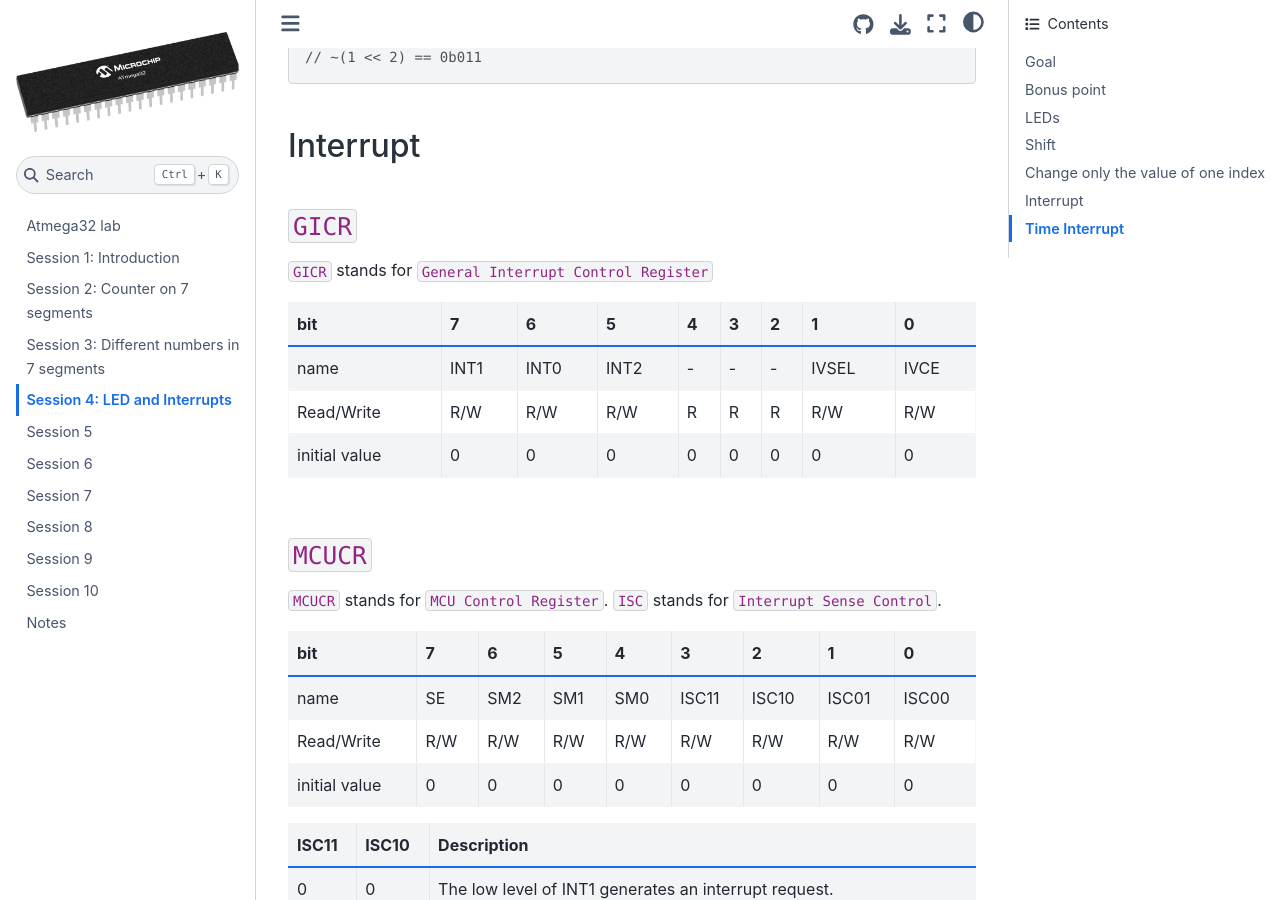
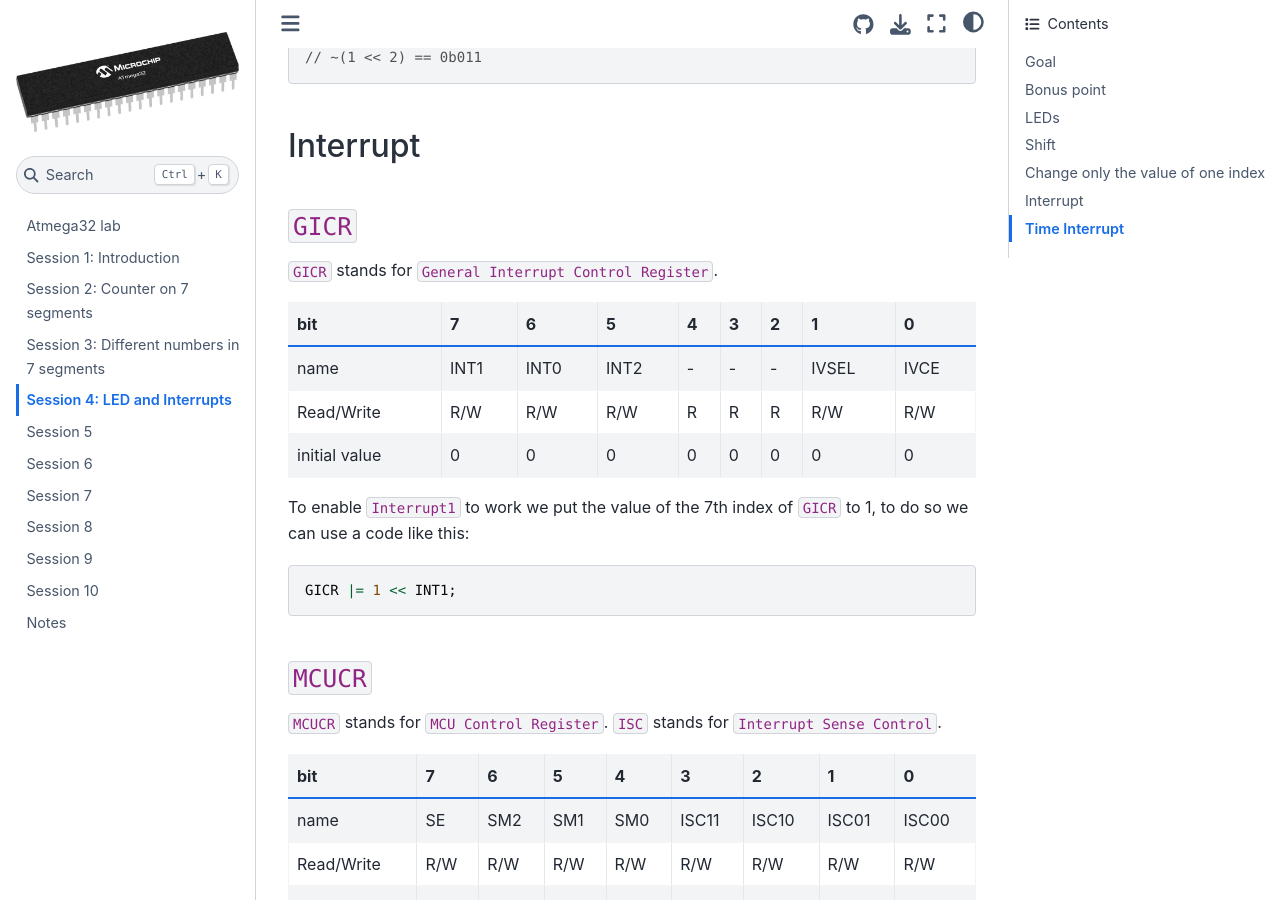
Before and after one commit to LiterallyTheOne/atmega32_lab, a Jupyter Book: the page built from docs/session_4.md, in a window 1280 px wide and 900 px high, scrolled down 1814 px. Built offline with Jupyter Book 1.0.4 settings and Sphinx 7.4.7 and the Sphinx Book theme 1.1.4, drawn with Linux system fonts in a browser that asks for light colours.

Commit message:
Add how to enable `Interrupt1` in `GICR`.

````diff
--- a/docs/session_4.md
+++ b/docs/session_4.md
@@ -83,13 +83,20 @@ PORTB &= ~(1 << 3);
 
 ### `GICR`
 
-`GICR` stands for `General Interrupt Control Register`
+`GICR` stands for `General Interrupt Control Register`.
 
 | bit           | 7    | 6    | 5    | 4 | 3 | 2 | 1     | 0    |
 |---------------|------|------|------|---|---|---|-------|------|
 | name          | INT1 | INT0 | INT2 | - | - | - | IVSEL | IVCE |
 | Read/Write    | R/W  | R/W  | R/W  | R | R | R | R/W   | R/W  |
 | initial value | 0    | 0    | 0    | 0 | 0 | 0 | 0     | 0    |
+
+To enable `Interrupt1` to work we put the value of the 7th index of `GICR` to 1,
+to do so we can use a code like this:
+
+```c
+GICR |= 1 << INT1;
+```
 
 ### `MCUCR`
 
@@ -128,7 +135,7 @@ PORTB &= ~(1 << 3);
 
 ### `GIFR`
 
-`GIFR` stands for `General Interrupt Flag Register`
+`GIFR` stands for `General Interrupt Flag Register`.
 
 | bit           | 7     | 6     | 5     | 4 | 3 | 2 | 1 | 0 |
 |---------------|-------|-------|-------|---|---|---|---|---|
````
